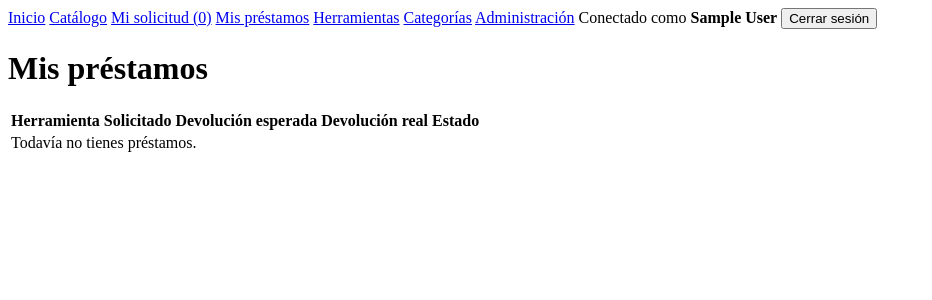
After one commit to Yvngbabuin0/herramientas-en-comun, a Django app: page /mis-prestamos/ in a window 1280 px wide. The commit adds this page. Shown: the top 300 px of the page, without its empty margins (0-932 px from the left). Run offline with Django 5.2, Linux system fonts and the light colour scheme; the visitor is signed in with stand-in values (Sample User, id 1); data comes from the database, SQL or seed files in the repository; data that the repository does not hold is empty.

Commit message:
Punto 5: solicitud de prestamo con sesiones

```diff
--- a/prestamos/templates/base.html
+++ b/prestamos/templates/base.html
@@ -10,6 +10,9 @@
         <nav>
             {% if user.is_authenticated %}
                 <a href="{% url 'prestamos:inicio' %}">Inicio</a>
+                <a href="{% url 'prestamos:catalogo' %}">Catálogo</a>
+                <a href="{% url 'prestamos:ver_solicitud' %}">Mi solicitud ({{ request.session.solicitud|length }})</a>
+                <a href="{% url 'prestamos:mis_prestamos' %}">Mis préstamos</a>
                 {% if user.is_staff %}
                     <a href="{% url 'prestamos:herramienta_list' %}">Herramientas</a>
                     <a href="{% url 'prestamos:categoria_list' %}">Categorías</a>
--- /dev/null
+++ b/prestamos/templates/prestamos/mis_prestamos.html
@@ -0,0 +1,25 @@
+{% extends 'base.html' %}
+
+{% block titulo %}Mis préstamos | Herramientas en Común{% endblock %}
+
+{% block contenido %}
+    <h1>Mis préstamos</h1>
+    <table>
+        <thead>
+            <tr><th>Herramienta</th><th>Solicitado</th><th>Devolución esperada</th><th>Devolución real</th><th>Estado</th></tr>
+        </thead>
+        <tbody>
+            {% for prestamo in prestamos %}
+                <tr>
+                    <td>{{ prestamo.herramienta }}</td>
+                    <td>{{ prestamo.fecha_solicitud|date:"d/m/Y" }}</td>
+                    <td>{{ prestamo.fecha_devolucion_esperada|date:"d/m/Y" }}</td>
+                    <td>{{ prestamo.fecha_devolucion_real|date:"d/m/Y"|default:"—" }}</td>
+                    <td>{{ prestamo.get_estado_display }}</td>
+                </tr>
+            {% empty %}
+                <tr><td colspan="5">Todavía no tienes préstamos.</td></tr>
+            {% endfor %}
+        </tbody>
+    </table>
+{% endblock %}
--- a/prestamos/urls.py
+++ b/prestamos/urls.py
@@ -10,6 +10,13 @@ urlpatterns = [
     path('login/', LoginView.as_view(), name='login'),
     path('logout/', LogoutView.as_view(), name='logout'),
 
+    path('catalogo/', views.catalogo, name='catalogo'),
+    path('solicitud/', views.ver_solicitud, name='ver_solicitud'),
+    path('solicitud/agregar/<int:id>/', views.agregar_solicitud, name='agregar_solicitud'),
+    path('solicitud/quitar/<int:id>/', views.quitar_solicitud, name='quitar_solicitud'),
+    path('solicitud/confirmar/', views.confirmar_solicitud, name='confirmar_solicitud'),
+    path('mis-prestamos/', views.mis_prestamos, name='mis_prestamos'),
+
     path('herramientas/', views.HerramientaListView.as_view(), name='herramienta_list'),
     path('herramientas/nueva/', views.HerramientaCreateView.as_view(), name='herramienta_create'),
     path('herramientas/<int:pk>/', views.HerramientaDetailView.as_view(), name='herramienta_detail'),
--- a/prestamos/views.py
+++ b/prestamos/views.py
@@ -1,14 +1,22 @@
+from datetime import timedelta
+
 from django.contrib import messages
 from django.contrib.auth.decorators import login_required
 from django.contrib.messages.views import SuccessMessageMixin
+from django.db import transaction
 from django.db.models import ProtectedError
 from django.shortcuts import get_object_or_404, redirect, render
 from django.urls import reverse_lazy
+from django.utils import timezone
+from django.views.decorators.http import require_POST
 from django.views.generic import CreateView, DeleteView, DetailView, ListView, UpdateView
 
 from .forms import CategoriaForm, HerramientaForm
 from .mixins import SoloEncargadoMixin
-from .models import Categoria, Herramienta
+from .models import Categoria, Herramienta, Prestamo
+
+MAXIMO_SOLICITUD = 3
+DIAS_PRESTAMO = 7
 
 
 @login_required
@@ -118,3 +126,112 @@ class CategoriaDeleteView(EliminarMixin, DeleteView):
     success_url = reverse_lazy('prestamos:categoria_list')
     success_message = 'La categoría se eliminó correctamente.'
     mensaje_protegido = 'No se puede eliminar la categoría porque tiene herramientas asociadas.'
+
+
+# Solicitud de préstamo (como un carrito, guardada en la sesión)
+
+def herramientas_prestables():
+    return Herramienta.objects.filter(disponible=True).exclude(
+        estado=Herramienta.Estado.EN_REPARACION,
+    )
+
+
+@login_required
+def catalogo(request):
+    return render(request, 'prestamos/catalogo.html', {
+        'herramientas': herramientas_prestables().select_related('categoria'),
+        'solicitud': request.session.get('solicitud', []),
+    })
+
+
+@login_required
+@require_POST
+def agregar_solicitud(request, id):
+    herramienta = get_object_or_404(Herramienta, pk=id)
+    solicitud = request.session.get('solicitud', [])
+
+    if id in solicitud:
+        messages.error(request, f'«{herramienta.nombre}» ya está en tu solicitud.')
+    elif len(solicitud) >= MAXIMO_SOLICITUD:
+        messages.error(
+            request, f'No puedes solicitar más de {MAXIMO_SOLICITUD} herramientas.')
+    elif not herramientas_prestables().filter(pk=id).exists():
+        messages.error(request, f'«{herramienta.nombre}» no está disponible.')
+    else:
+        request.session['solicitud'] = solicitud + [id]
+        messages.success(request, f'«{herramienta.nombre}» se agregó a tu solicitud.')
+    return redirect('prestamos:catalogo')
+
+
+@login_required
+def ver_solicitud(request):
+    ids = request.session.get('solicitud', [])
+    herramientas = Herramienta.objects.filter(id__in=ids).select_related('categoria')
+
+    # Si el encargado eliminó una herramienta, se saca de la sesión para no contarla.
+    existentes = {h.id for h in herramientas}
+    if len(existentes) < len(ids):
+        request.session['solicitud'] = [i for i in ids if i in existentes]
+
+    return render(request, 'prestamos/solicitud.html', {'herramientas': herramientas})
+
+
+@login_required
+@require_POST
+def quitar_solicitud(request, id):
+    solicitud = request.session.get('solicitud', [])
+    if id in solicitud:
+        solicitud.remove(id)
+        # Al cambiar la lista sin reasignarla, hay que avisar que la sesión cambió.
+        request.session.modified = True
+        messages.success(request, 'La herramienta se quitó de tu solicitud.')
+    else:
+        messages.error(request, 'Esa herramienta no estaba en tu solicitud.')
+    return redirect('prestamos:ver_solicitud')
+
+
+@login_required
+@require_POST
+def confirmar_solicitud(request):
+    ids = request.session.get('solicitud', [])
+    if not ids:
+        messages.error(request, 'Tu solicitud está vacía.')
+        return redirect('prestamos:ver_solicitud')
+
+    hoy = timezone.localdate()
+    creados = 0
+    rechazadas = []
+    with transaction.atomic():
+        # select_for_update bloquea las filas: dos socios no pueden llevarse la misma.
+        for herramienta in Herramienta.objects.select_for_update().filter(id__in=ids):
+            if (not herramienta.disponible
+                    or herramienta.estado == Herramienta.Estado.EN_REPARACION):
+                rechazadas.append(herramienta.nombre)
+                continue
+            Prestamo.objects.create(
+                socio=request.user,
+                herramienta=herramienta,
+                fecha_solicitud=hoy,
+                fecha_devolucion_esperada=hoy + timedelta(days=DIAS_PRESTAMO),
+                estado=Prestamo.Estado.PENDIENTE,
+            )
+            herramienta.disponible = False
+            herramienta.save(update_fields=['disponible'])
+            creados += 1
+
+    del request.session['solicitud']
+
+    if rechazadas:
+        messages.error(
+            request, 'Ya no estaban disponibles: ' + ', '.join(rechazadas) + '.')
+    if creados:
+        messages.success(request, f'Solicitud enviada. Préstamos pendientes creados: {creados}.')
+    else:
+        messages.error(request, 'No se creó ningún préstamo.')
+    return redirect('prestamos:mis_prestamos')
+
+
+@login_required
+def mis_prestamos(request):
+    prestamos = Prestamo.objects.filter(socio=request.user).select_related('herramienta')
+    return render(request, 'prestamos/mis_prestamos.html', {'prestamos': prestamos})
```
Also changed, not shown: prestamos/templates/prestamos/catalogo.html (added, +31 -0 lines), prestamos/templates/prestamos/solicitud.html (added, +37 -0 lines), prestamos/tests.py (+99 -0 lines).
